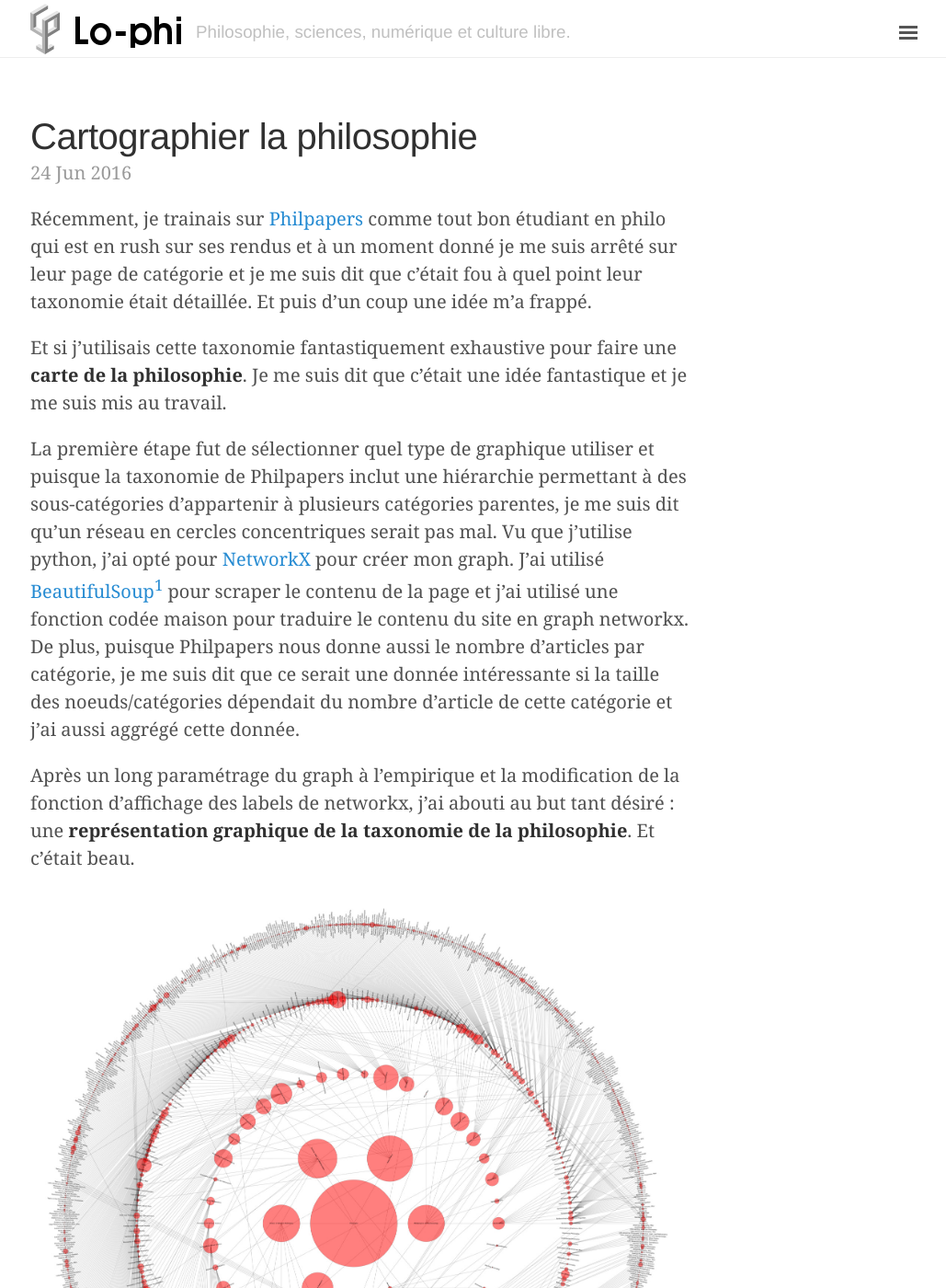
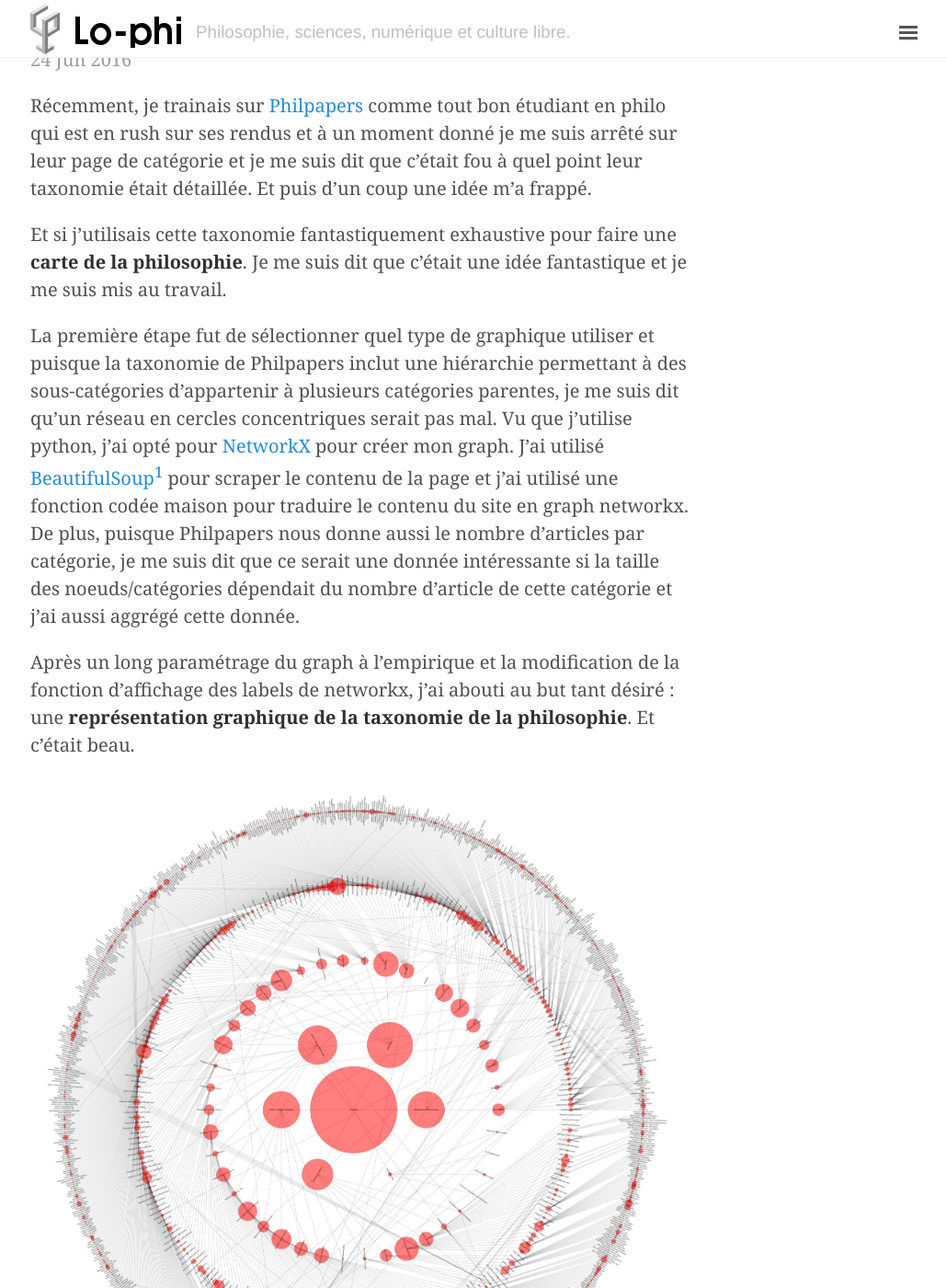
Before and after one commit to valentinlageard/valentinlageard.github.io, a Jekyll site: the page built from index.html, in a window 1280 px wide and 1400 px high. Shown: the whole window at 92% size, without its empty margins (247-1276 px from the left). Built offline with Jekyll 4.4.1, drawn with Linux system fonts in a browser that asks for light colours; the list of posts is cut into pages by our own code.

Commit message:
Update lanyon.css

```diff
--- a/public/css/lanyon.css
+++ b/public/css/lanyon.css
@@ -115,6 +115,10 @@
   padding-bottom: 0.7rem;
   margin-bottom: 3rem;
   border-bottom: 1px solid #eee;
+  position: fixed;
+  width: 100%;
+  background-color: #fff;
+  z-index:1;
 }
 .masthead-title {
   margin-top: 0;
@@ -237,6 +241,7 @@
   background-color: #fff;
   border-radius: .25rem;
   cursor: pointer;
+  z-index: 1;
 }
 
 .sidebar-toggle:before {
@@ -299,7 +304,8 @@
           backface-visibility: hidden;
 }
 .wrap,
-.sidebar-toggle {
+.sidebar-toggle,
+.masthead {
   -webkit-transition: -webkit-transform .3s ease-in-out;
           transition: transform .3s ease-in-out;
 }
@@ -310,7 +316,8 @@
 }
 #sidebar-checkbox:checked ~ .sidebar,
 #sidebar-checkbox:checked ~ .wrap,
-#sidebar-checkbox:checked ~ .sidebar-toggle {
+#sidebar-checkbox:checked ~ .sidebar-toggle,
+#sidebar-checkbox:checked ~ .masthead {
   -webkit-transform: translateX(14rem);
       -ms-transform: translateX(14rem);
           transform: translateX(14rem);
```
